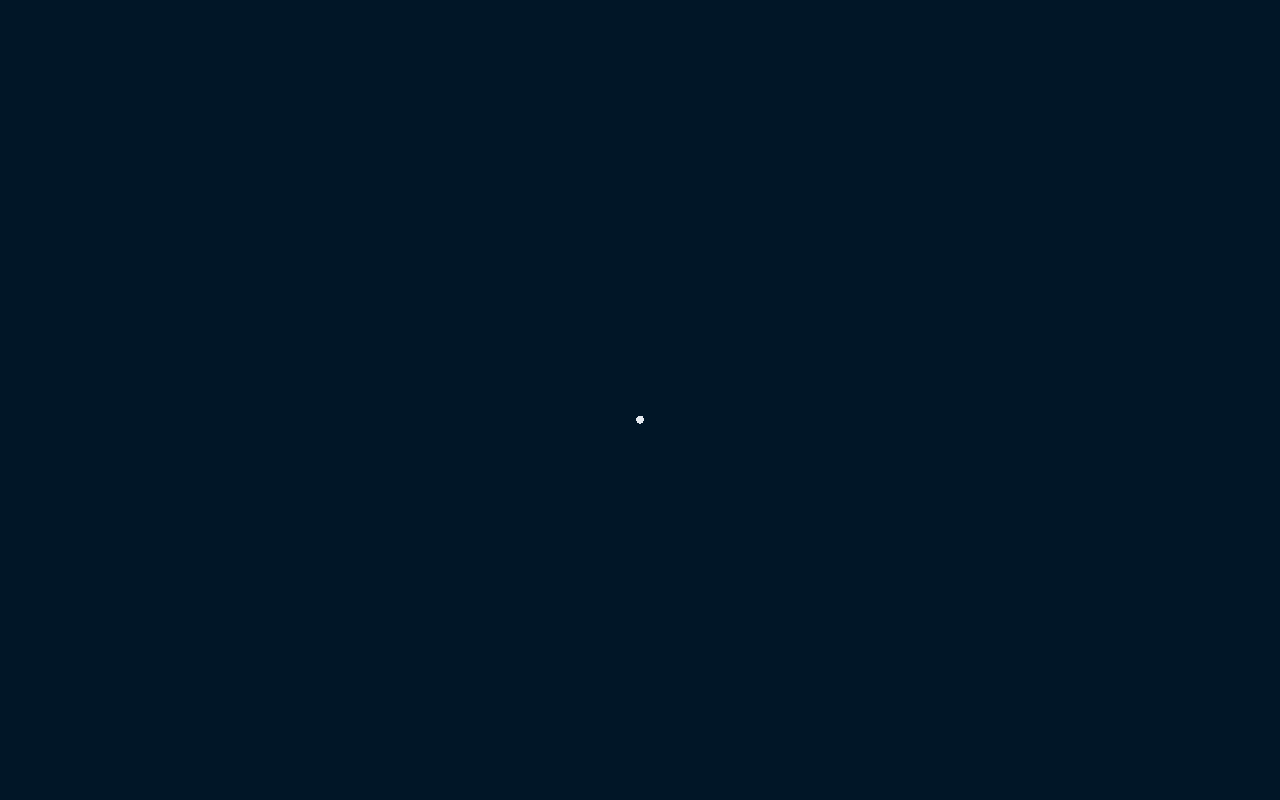
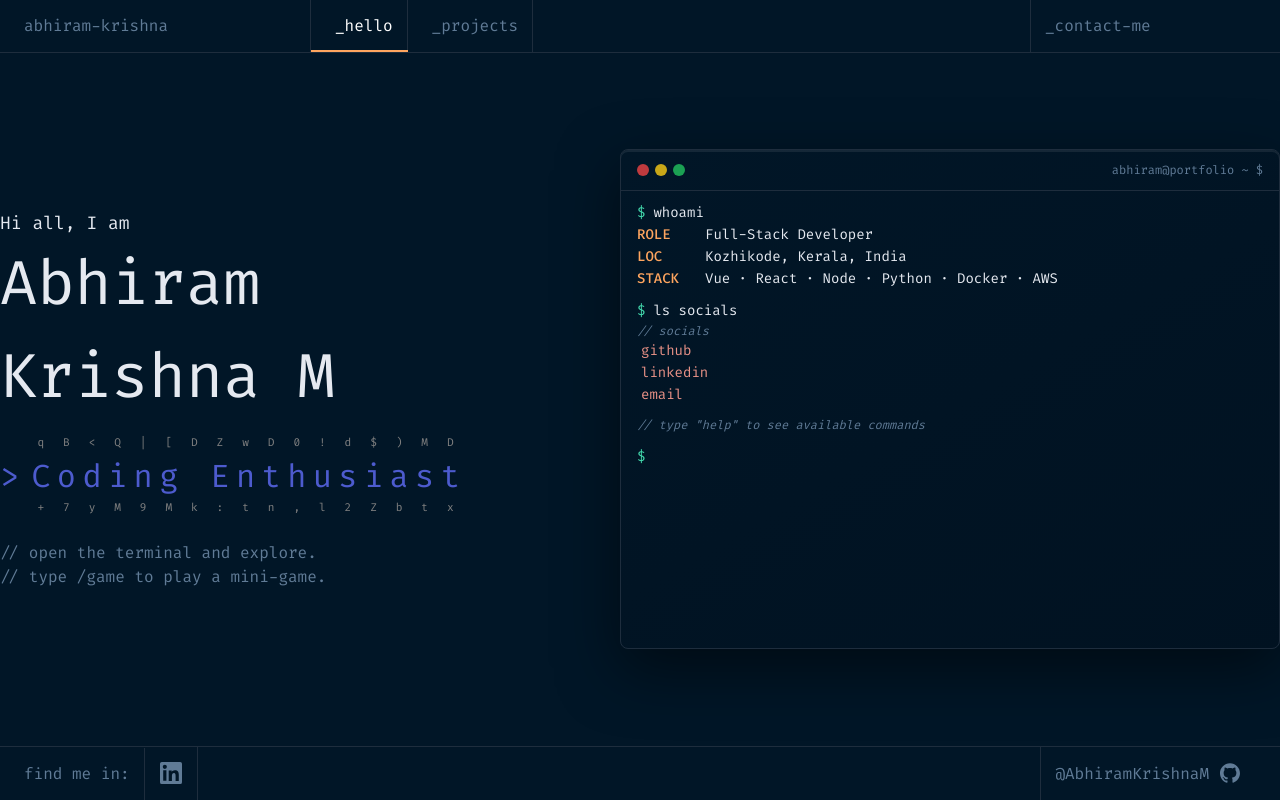
Before and after one commit to AbhiramKrishnaM/Portfolio, a Vue app: page / in a window 1280 px wide. Built offline with nearby package versions, Linux system fonts and the light colour scheme.

Commit message:
removed page loader

```diff
--- a/src/App.vue
+++ b/src/App.vue
@@ -1,26 +1,14 @@
 <template>
   <div class="w-full h-screen text-accent-color">
-    <Loading
-      v-if="showLoading"
-      @animation-complete="() => (showLoading = false)"
-    />
-
-    <div v-else>
-      <Navbar />
-      <div id="content" class="overflow-hidden select-none">
-        <router-view></router-view>
-      </div>
-      <Footer />
+    <Navbar />
+    <div id="content" class="overflow-hidden select-none">
+      <router-view></router-view>
     </div>
+    <Footer />
   </div>
 </template>
 
 <script setup>
-import { ref } from "vue";
-// components
-import Loading from "./components/loading.vue";
 import Footer from "@/components/Footer.vue";
 import Navbar from "@/components/Navbar.vue";
-
-const showLoading = ref(true);
 </script>
```
